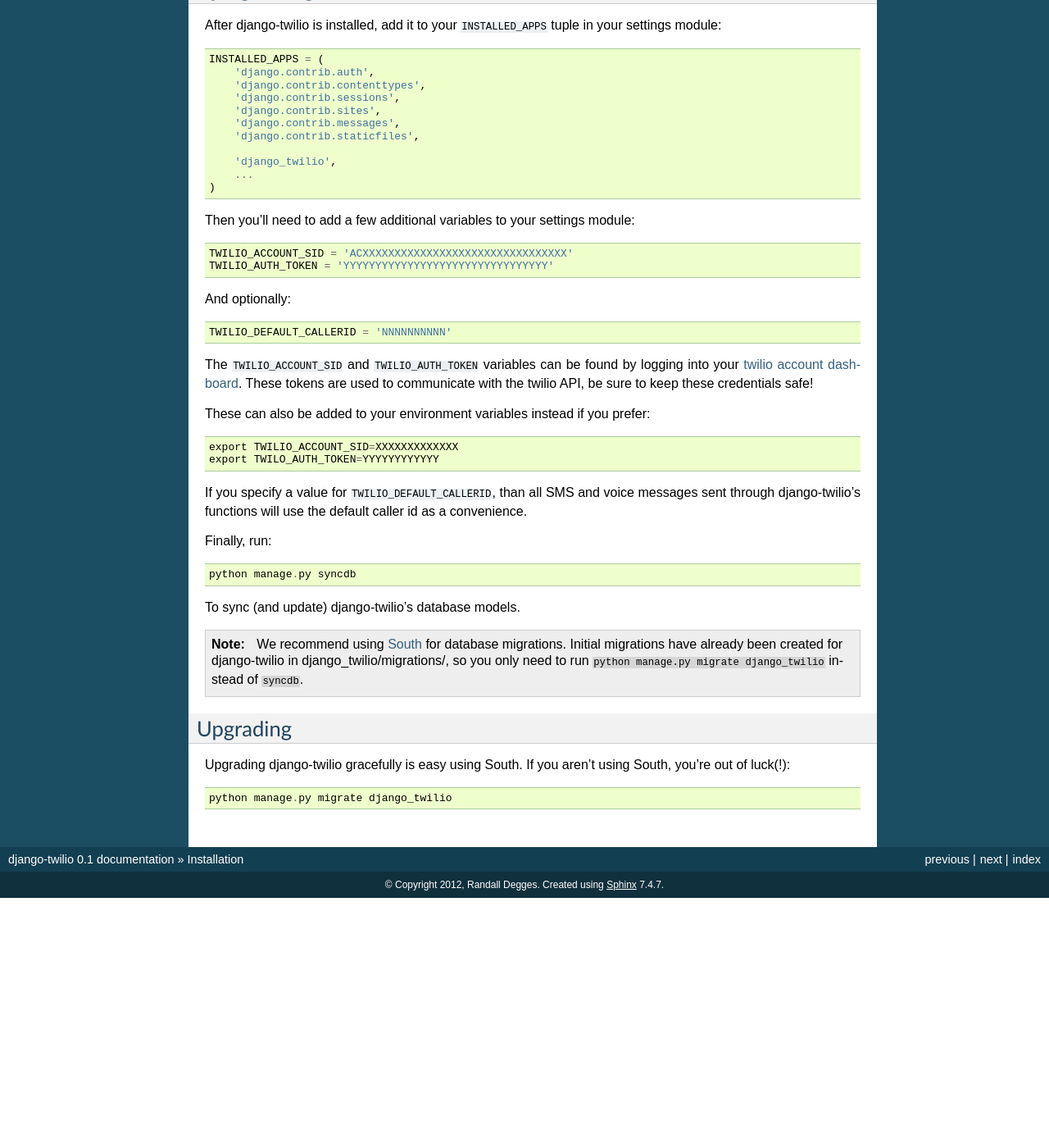
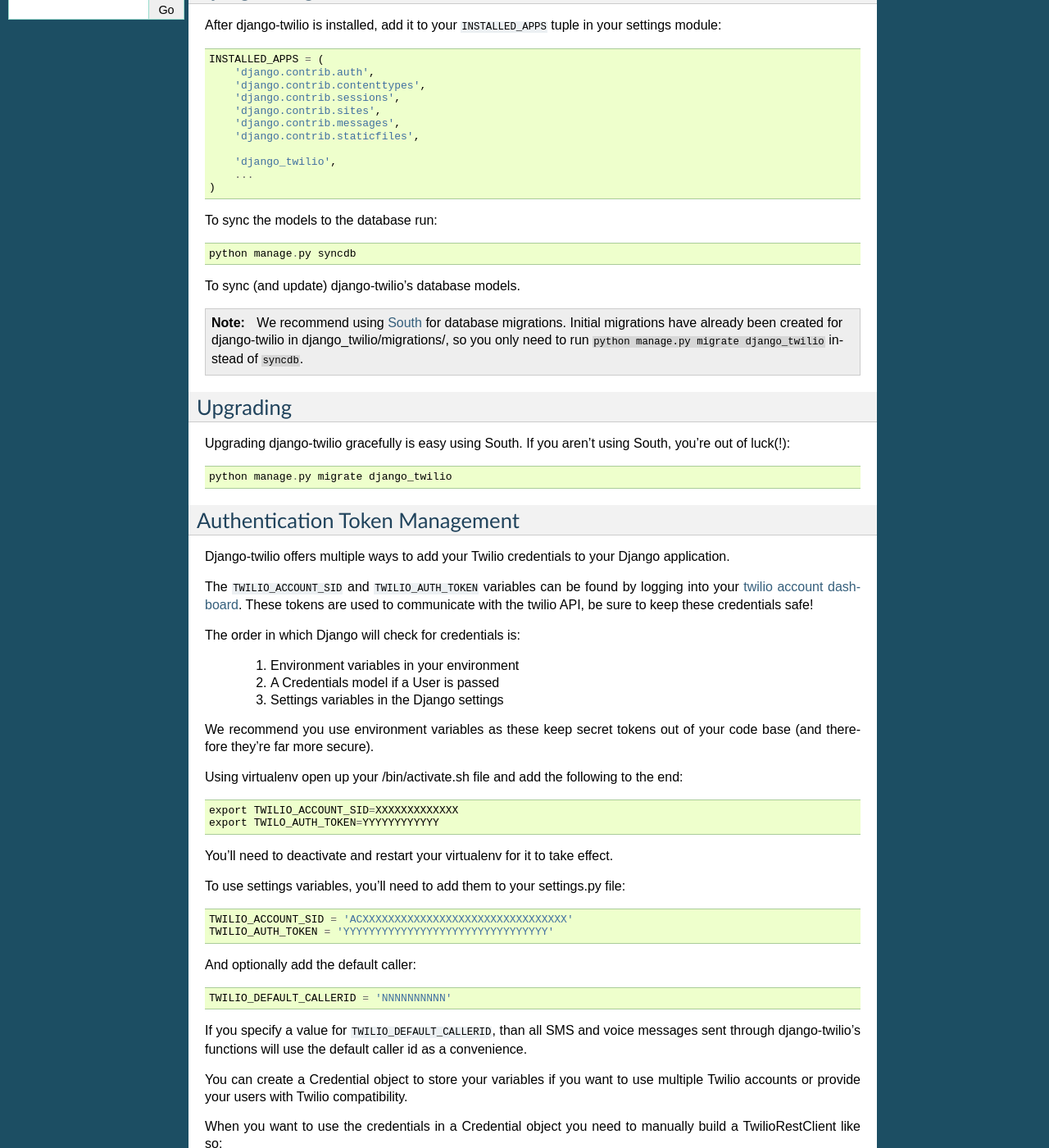
Before and after one commit to rdegges/django-twilio, a Sphinx documentation site: the page built from docs/source/install.rst, in a window 1280 px wide and 1400 px high, scrolled down 381 px. Shown: the whole window at 82% size. Built offline with Sphinx 7.4.7, drawn with Linux system fonts in a browser that asks for light colours; pages that are not in the unit, such as notebooks, are missing from menus; before the commit the page ends 1476 px from its top, so only the background shows below that; some of the changed text lies outside the part shown.

Commit message:
Documentation updates

```diff
--- a/README.rst
+++ b/README.rst
@@ -1,5 +1,5 @@
 =============
-Django-twilio
+Django-Twilio
 =============
 
 
--- a/docs/source/admin_module.rst
+++ /dev/null
@@ -1,5 +0,0 @@
-Admin
-=====
-
-.. automodule:: django_twilio.admin
-   :members:
--- a/docs/source/client_module.rst
+++ /dev/null
@@ -1,5 +0,0 @@
-Client
-======
-
-.. automodule:: django_twilio.client
-   :members:
--- a/docs/source/conf.py
+++ b/docs/source/conf.py
@@ -20,8 +20,6 @@
 sys.path.insert(1, os.path.abspath('../../test_project'))
 
 from test_project import settings
-from django.core.management import setup_environ
-setup_environ(settings)
 
 # -- General configuration -----------------------------------------------------
 
@@ -48,7 +46,7 @@
 
 # General information about the project.
 project = u'django-twilio'
-copyright = u'2012, Randall Degges'
+copyright = u'2012-2014, Randall Degges'
 
 # The version info for the project you're documenting, acts as replacement for
 # |version| and |release|, also used in various other places throughout the
--- a/docs/source/decorators.rst
+++ b/docs/source/decorators.rst
@@ -42,7 +42,7 @@
     @twilio_view
     def reply_to_sms_messages(request):
         r = Response()
-        r.sms('Thanks for the SMS message!')
+        r.message('Thanks for the SMS message!')
         return r
 
 In the example above, we built a view that twilio can POST data to, and that
@@ -61,8 +61,8 @@
     @require_POST
     def reply_to_sms_messages(request):
         r = Response()
-        r.sms('Thanks for the SMS message!')
-        return HttpResponse(r.__repr__(), mimetype='application/xml')
+        r.message('Thanks for the SMS message!')
+        return HttpResponse(r.toxml(), content_type='application/xml')
 
 And that doesn't even include forgery protection or blacklist management! As
 you can see, using the :func:`django_twilio.decorators.twilio_view` decorator
--- a/docs/source/decorators_module.rst
+++ /dev/null
@@ -1,5 +0,0 @@
-Decorators
-==========
-
-.. automodule:: django_twilio.decorators
-   :members:
--- a/docs/source/install.rst
+++ b/docs/source/install.rst
@@ -38,30 +38,7 @@
         ...
     )
 
-Then you'll need to add a few additional variables to your settings module::
-
-    TWILIO_ACCOUNT_SID = 'ACXXXXXXXXXXXXXXXXXXXXXXXXXXXXXXXX'
-    TWILIO_AUTH_TOKEN = 'YYYYYYYYYYYYYYYYYYYYYYYYYYYYYYYY'
-
-And optionally::
-
-    TWILIO_DEFAULT_CALLERID = 'NNNNNNNNNN'
-
-The ``TWILIO_ACCOUNT_SID`` and ``TWILIO_AUTH_TOKEN`` variables can be found by
-logging into your `twilio account dashboard
-<https://www.twilio.com/user/account>`_. These tokens are used to communicate
-with the twilio API, be sure to keep these credentials safe!
-
-These can also be added to your environment variables instead if you prefer::
-
-    export TWILIO_ACCOUNT_SID=XXXXXXXXXXXXX
-    export TWILO_AUTH_TOKEN=YYYYYYYYYYYY
-
-If you specify a value for ``TWILIO_DEFAULT_CALLERID``, than all SMS and voice
-messages sent through django-twilio's functions will use the default caller id
-as a convenience.
-
-Finally, run::
+To sync the models to the database run::
 
     python manage.py syncdb
 
@@ -81,3 +58,63 @@
 South, you're out of luck(!)::
 
     python manage.py migrate django_twilio
+
+
+Authentication Token Management
+-------------------------------
+
+Django-twilio offers multiple ways to add your Twilio credentials to your
+Django application.
+
+The ``TWILIO_ACCOUNT_SID`` and ``TWILIO_AUTH_TOKEN`` variables can be found by
+logging into your `twilio account dashboard
+<https://www.twilio.com/user/account>`_. These tokens are used to communicate
+with the twilio API, be sure to keep these credentials safe!
+
+The order in which Django will check for credentials is:
+
+    1. Environment variables in your environment
+    2. A Credentials model if a User is passed
+    3. Settings variables in the Django settings
+
+We recommend you use environment variables as these keep secret tokens out
+of your code base (and therefore they're far more secure).
+
+Using virtualenv open up your /bin/activate.sh file and add the following to the
+end::
+
+    export TWILIO_ACCOUNT_SID=XXXXXXXXXXXXX
+    export TWILO_AUTH_TOKEN=YYYYYYYYYYYY
+
+You'll need to deactivate and restart your virtualenv for it to take effect.
+
+To use settings variables, you'll need to add them to your settings.py file::
+
+    TWILIO_ACCOUNT_SID = 'ACXXXXXXXXXXXXXXXXXXXXXXXXXXXXXXXX'
+    TWILIO_AUTH_TOKEN = 'YYYYYYYYYYYYYYYYYYYYYYYYYYYYYYYY'
+
+And optionally add the default caller::
+
+    TWILIO_DEFAULT_CALLERID = 'NNNNNNNNNN'
+
+If you specify a value for ``TWILIO_DEFAULT_CALLERID``, than all SMS and voice
+messages sent through django-twilio's functions will use the default caller id
+as a convenience.
+
+You can create a Credential object to store your variables if you want to use
+multiple Twilio accounts or provide your users with Twilio compatibility.
+
+When you want to use the credentials in a Credential object you need to manually
+build a TwilioRestClient like so::
+
+    from twilio.rest import TwilioRestClient
+    from django_twilio.utils import discover_twilio_creds
+
+    from django.contrib.auth.models import User
+
+    myUser = User.objects.get(pk=USER_ID)
+
+    creds = discover_twilio_creds(myUser)
+
+    # Here we'll build a new twilio_client with different credentials
+    twilio_client = TwilioRestClient(creds[0], creds[1])
--- a/docs/source/models_module.rst
+++ /dev/null
@@ -1,5 +0,0 @@
-Models
-======
-
-.. automodule:: django_twilio.models
-   :members:
--- a/docs/source/views_module.rst
+++ /dev/null
@@ -1,5 +0,0 @@
-Views
-=====
-
-.. automodule:: django_twilio.views
-   :members:
```
Also changed, not shown: other parts of README.rst (+1 -1 lines), docs/source/index.rst (+22 -3 lines).
